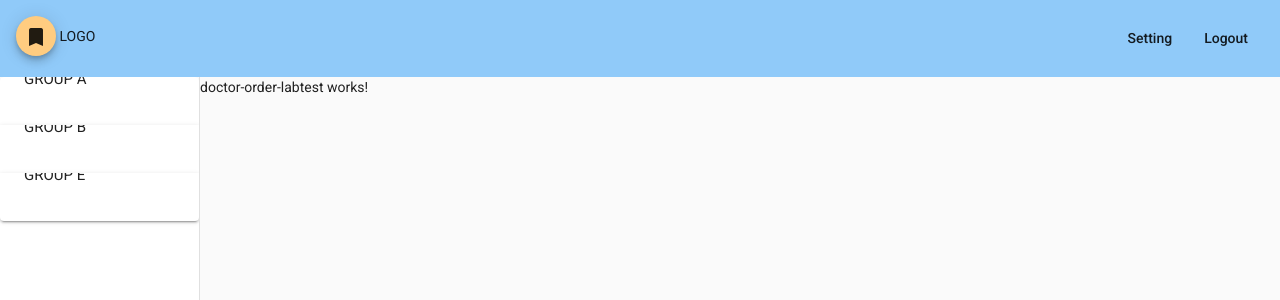
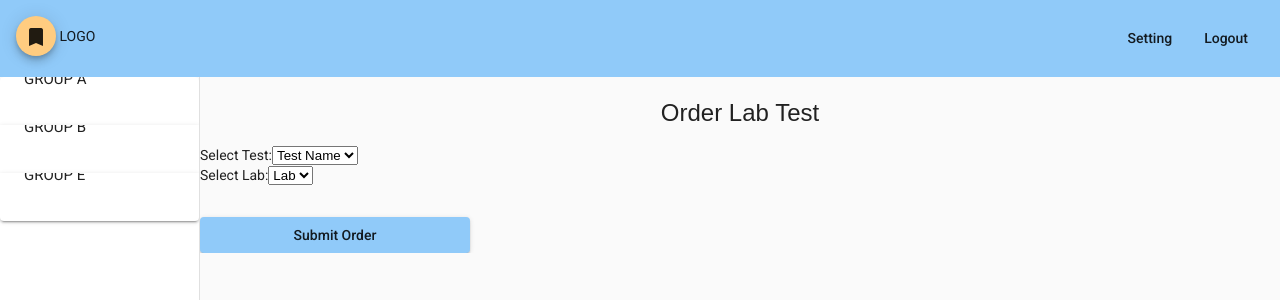
Before and after one commit to ferzt/EHRS, an Angular app: page /home/order-lab-test in a window 1280 px wide. Shown: the top 300 px of the page. Built offline with nearby package versions, Linux system fonts and the light colour scheme.

Commit message:
Design Vendor Orders

```diff
--- a/src/app/doctor-order-labtest/doctor-order-labtest.component.css
+++ b/src/app/doctor-order-labtest/doctor-order-labtest.component.css
@@ -0,0 +1,26 @@
+h2 {
+    font-family: Arial, Helvetica, sans-serif;
+    text-align: center;
+    font-size: 24px;
+}
+
+.submitOrder {
+    margin-top: 3%;
+}
+
+.orderRadiology {
+    margin-top: 1%;
+}
+
+.orderLabTest {
+    margin-top: 1%;
+}
+
+.submitDiagnosis {
+    margin-top: 3%;
+}
+
+.mat-raised-button {
+    background-color: #90CAF9;
+    width: 25%;
+}
--- a/src/app/doctor-order-labtest/doctor-order-labtest.component.html
+++ b/src/app/doctor-order-labtest/doctor-order-labtest.component.html
@@ -1 +1,26 @@
-<p>doctor-order-labtest works!</p>
+<div class="pageTitle">
+    <br />
+    <h2>Order Lab Test</h2>
+</div>
+
+<div class="labTest">
+    <div class="testSelect">
+        <label for="Test">Select Test:</label>
+        <select name ="Test" id="Test">
+            <option value="TestName">Test Name</option>
+        </select>
+        <br/>
+    </div>
+    <div class="lab">
+        <label for="Lab">Select Lab:</label>
+        <select name ="Lab" id="Lab">
+            <option value="LabName">Lab</option>
+        </select>
+        <br/>
+    </div>
+</div>
+
+<div class="submitOrder">
+    <button mat-raised-button type="submit" (click)="onSubmitLabTest()">Submit Order</button>
+    <br/>
+</div>
--- a/src/app/doctor-order-labtest/doctor-order-labtest.component.ts
+++ b/src/app/doctor-order-labtest/doctor-order-labtest.component.ts
@@ -1,4 +1,5 @@
 import { Component, OnInit } from '@angular/core';
+import { Router } from '@angular/router';
 
 @Component({
   selector: 'app-doctor-order-labtest',
@@ -7,9 +8,13 @@ import { Component, OnInit } from '@angular/core';
 })
 export class DoctorOrderLabtestComponent implements OnInit {
 
-  constructor() { }
+  constructor(private router: Router) { }
 
   ngOnInit(): void {
   }
 
+  onSubmitLabTest() {
+    this.router.navigate(['/home/diagnosis']);
+  }
+
 }
--- a/src/app/doctor-order-prescription/doctor-order-prescription.component.css
+++ b/src/app/doctor-order-prescription/doctor-order-prescription.component.css
@@ -0,0 +1,26 @@
+h2 {
+    font-family: Arial, Helvetica, sans-serif;
+    text-align: center;
+    font-size: 24px;
+}
+
+.submitOrder {
+    margin-top: 3%;
+}
+
+.orderRadiology {
+    margin-top: 1%;
+}
+
+.orderLabTest {
+    margin-top: 1%;
+}
+
+.submitDiagnosis {
+    margin-top: 3%;
+}
+
+.mat-raised-button {
+    background-color: #90CAF9;
+    width: 25%;
+}
--- a/src/app/doctor-order-prescription/doctor-order-prescription.component.html
+++ b/src/app/doctor-order-prescription/doctor-order-prescription.component.html
@@ -1 +1,26 @@
-<p>doctor-order-prescription works!</p>
+<div class="pageTitle">
+    <br />
+    <h2>Order Prescription</h2>
+</div>
+
+<div class="prescription">
+    <div class="prescriptionSelect">
+        <label for="Prescription">Select Prescription:</label>
+        <select name ="Prescription" id="Prescription">
+            <option value="PrescriptionCode">Prescription Code</option>
+        </select>
+        <br/>
+    </div>
+    <div class="pharmacy">
+        <label for="Pharmacy">Select Pharmacy:</label>
+        <select name ="Pharmacy" id="Pharmacy">
+            <option value="PharmacyName">Pharmacy</option>
+        </select>
+        <br/>
+    </div>
+</div>
+
+<div class="submitOrder">
+    <button mat-raised-button type="submit" (click)="onSubmitPrescription()">Submit Order</button>
+    <br/>
+</div>
--- a/src/app/doctor-order-prescription/doctor-order-prescription.component.ts
+++ b/src/app/doctor-order-prescription/doctor-order-prescription.component.ts
@@ -1,4 +1,5 @@
 import { Component, OnInit } from '@angular/core';
+import { Router } from '@angular/router';
 
 @Component({
   selector: 'app-doctor-order-prescription',
@@ -7,9 +8,12 @@ import { Component, OnInit } from '@angular/core';
 })
 export class DoctorOrderPrescriptionComponent implements OnInit {
 
-  constructor() { }
+  constructor(private router: Router) { }
 
   ngOnInit(): void {
   }
 
+  onSubmitPrescription() {
+    this.router.navigate(['/home/diagnosis']);
+  }
 }
--- a/src/app/doctor-order-radiology/doctor-order-radiology.component.css
+++ b/src/app/doctor-order-radiology/doctor-order-radiology.component.css
@@ -0,0 +1,26 @@
+h2 {
+    font-family: Arial, Helvetica, sans-serif;
+    text-align: center;
+    font-size: 24px;
+}
+
+.submitOrder {
+    margin-top: 3%;
+}
+
+.orderRadiology {
+    margin-top: 1%;
+}
+
+.orderLabTest {
+    margin-top: 1%;
+}
+
+.submitDiagnosis {
+    margin-top: 3%;
+}
+
+.mat-raised-button {
+    background-color: #90CAF9;
+    width: 25%;
+}
--- a/src/app/doctor-order-radiology/doctor-order-radiology.component.html
+++ b/src/app/doctor-order-radiology/doctor-order-radiology.component.html
@@ -1 +1,26 @@
-<p>doctor-order-radiology works!</p>
+<div class="pageTitle">
+    <br />
+    <h2>Order Radiology Scan</h2>
+</div>
+
+<div class="radiology">
+    <div class="radiologySelect">
+        <label for="Radiology">Select Scan:</label>
+        <select name ="Radiology" id="Radiology">
+            <option value="RadiologyScan">Scan</option>
+        </select>
+        <br/>
+    </div>
+    <div class="clinic">
+        <label for="Clinic">Select Clinic:</label>
+        <select name ="Clinic" id="Clinic">
+            <option value="ClinicName">Clinic</option>
+        </select>
+        <br/>
+    </div>
+</div>
+
+<div class="submitOrder">
+    <button mat-raised-button type="submit" (click)="onSubmitRadiology()">Submit Order</button>
+    <br/>
+</div>
--- a/src/app/doctor-order-radiology/doctor-order-radiology.component.ts
+++ b/src/app/doctor-order-radiology/doctor-order-radiology.component.ts
@@ -1,4 +1,5 @@
 import { Component, OnInit } from '@angular/core';
+import { Router } from '@angular/router';
 
 @Component({
   selector: 'app-doctor-order-radiology',
@@ -7,9 +8,13 @@ import { Component, OnInit } from '@angular/core';
 })
 export class DoctorOrderRadiologyComponent implements OnInit {
 
-  constructor() { }
+  constructor(private router: Router) { }
 
   ngOnInit(): void {
   }
 
+  onSubmitRadiology() {
+    this.router.navigate(['/home/diagnosis']);
+  }
+
 }
```
